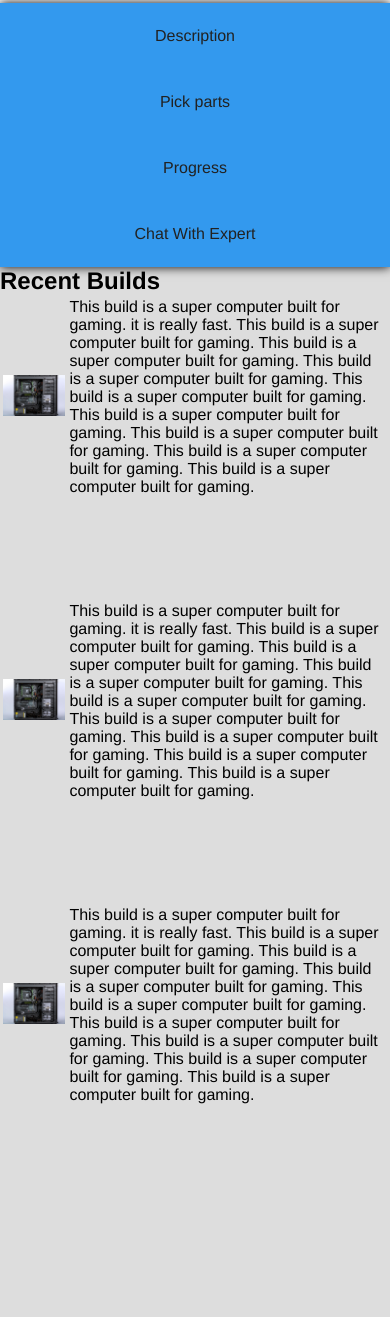
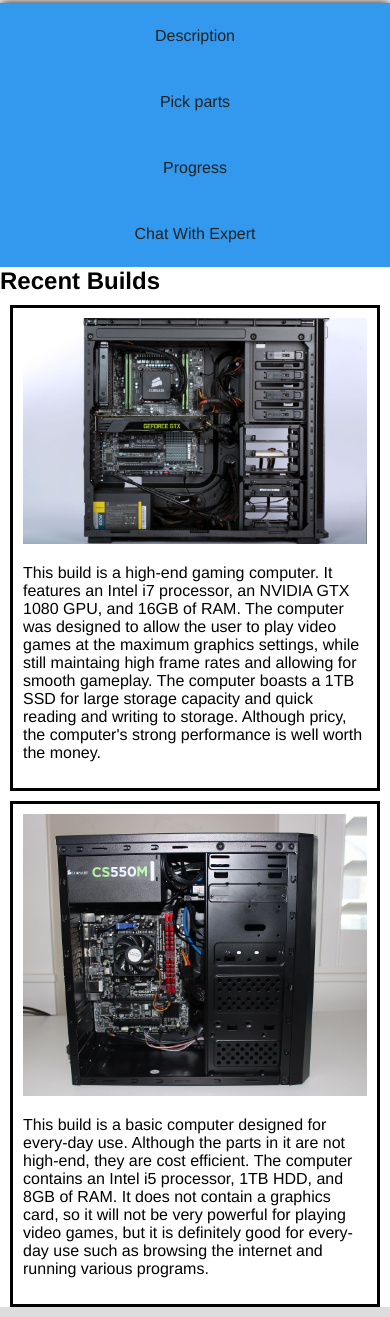
Before and after one commit to bk752/cse134, a plain HTML site: page home.html in a window 390 px wide. Shown: the part 141-1458 px from the top of the page. Before the commit the page ends 1348 px from the top, so only its background shows below. Drawn offline with Linux system fonts and the light colour scheme.

Commit message:
home page, validate css and html

```diff
--- a/home.html
+++ b/home.html
@@ -47,68 +47,32 @@
 				</a>
 			</div>
 		</nav>
-		<div class="pagetitle">
-			Recent Builds
+		<div class="center">
+			<div class="pagetitle">
+				Recent Builds
+			</div>
+			<div class="recent_build">
+				<img class="recent_build_img" src="images/recentbuild1.jpeg" alt="Build 1">
+				<p>
+					This build is a high-end gaming computer. It features an Intel i7 processor, an
+					NVIDIA GTX 1080 GPU, and 16GB of RAM. The computer was designed to allow the user to play
+					video games at the maximum graphics settings, while still maintaing high frame rates and
+					allowing for smooth gameplay. The computer boasts a 1TB SSD for large storage capacity and
+					quick reading and writing to storage. Although pricy, the computer's strong performance
+					is well worth the money.
+				</p>
+			</div>
+			<div class="recent_build">
+				<img class="recent_build_img" src="images/recentbuild2.jpeg" alt="Build 2">
+				<p>
+					This build is a basic computer designed for every-day use. Although the parts
+					in it are not high-end, they are cost efficient. The computer contains an
+					Intel i5 processor, 1TB HDD, and 8GB of RAM. It does not contain a graphics
+					card, so it will not be very powerful for playing video games, but it is
+					definitely good for every-day use such as browsing the internet and running
+					various programs.
+				</p>
+			</div>
 		</div>
-		<table class="table">
-			<tr>
-				<td>
-					<img class="recent_build_img" src="images/recentbuild1.jpeg">
-				</td>
-				<td>
-					This build is a super computer built for gaming.
-					it is really fast.
-					This build is a super computer built for gaming.
-					This build is a super computer built for gaming.
-					This build is a super computer built for gaming.
-					This build is a super computer built for gaming.
-					This build is a super computer built for gaming.
-
-					This build is a super computer built for gaming.
-					This build is a super computer built for gaming.
-					This build is a super computer built for gaming.
-				</td>
-			</tr>
-		</table>
-		<table class="table">
-			<tr>
-				<td>
-					<img class="recent_build_img" src="images/recentbuild1.jpeg">
-				</td>
-				<td>
-					This build is a super computer built for gaming.
-					it is really fast.
-					This build is a super computer built for gaming.
-					This build is a super computer built for gaming.
-					This build is a super computer built for gaming.
-					This build is a super computer built for gaming.
-					This build is a super computer built for gaming.
-
-					This build is a super computer built for gaming.
-					This build is a super computer built for gaming.
-					This build is a super computer built for gaming.
-				</td>
-			</tr>
-		</table>
-		<table class="table">
-			<tr>
-				<td>
-					<img class="recent_build_img" src="images/recentbuild1.jpeg">
-				</td>
-				<td>
-					This build is a super computer built for gaming.
-					it is really fast.
-					This build is a super computer built for gaming.
-					This build is a super computer built for gaming.
-					This build is a super computer built for gaming.
-					This build is a super computer built for gaming.
-					This build is a super computer built for gaming.
-
-					This build is a super computer built for gaming.
-					This build is a super computer built for gaming.
-					This build is a super computer built for gaming.
-				</td>
-			</tr>
-		</table>
 	</body>
 </html>
--- a/style.css
+++ b/style.css
@@ -46,6 +46,7 @@ nav a:hover {
 #logouthome{
 	display:none;
 }
+
 .pagetitle{
 	font-size: 24px;
 	font-weight: bold;
@@ -59,15 +60,13 @@ nav a:hover {
 }
 
 .recent_build{
-	padding-bottom: 200px;
+	border-style: solid;
+	padding: 10px;
+	margin: 10px;
 }
-.recent_build_text{
-	width: 500px;
-	height: 500px;
-	resize: none;
-}
+
 .recent_build_img{
-	max-height: 500px;
+	max-width: 100%;
 }
 
 .table{
@@ -75,10 +74,6 @@ nav a:hover {
 	padding-bottom: 100px;
 }
 a.button {
-    -webkit-appearance: button;
-    -moz-appearance: button;
-    appearance: button;
-
     text-decoration: none;
 	color: initial;
 	padding: 3px;
@@ -102,19 +97,9 @@ a.button {
 #loginHeader{
 	font-size: 24px;
 }
+
 .loginBody{
 	margin: 0 auto;
-}
-.loginOld {
-	width: 50%;
-
-	padding: 20px;
-
-	position: absolute;
-	top: 50%;
-	left: 50%;
-
-	margin: -70px 0 0 -170px;
 }
 
 .timeline-item {
@@ -599,8 +584,4 @@ form {
 	.part-card__add {
 		padding: 24px;
 	}
-
-	.recent_build_img{
-		max-width: 100%;
-	}
 }
```
Also changed, not shown: descriptionempty.html (+4 -2 lines), descriptionfilled.html (+4 -2 lines), login.html (+3 -1 lines), parts.html (+3 -0 lines), pick.html (+3 -0 lines), progress.html (+3 -0 lines), signup.html (+5 -2 lines), images/recentbuild2.jpeg (added).
